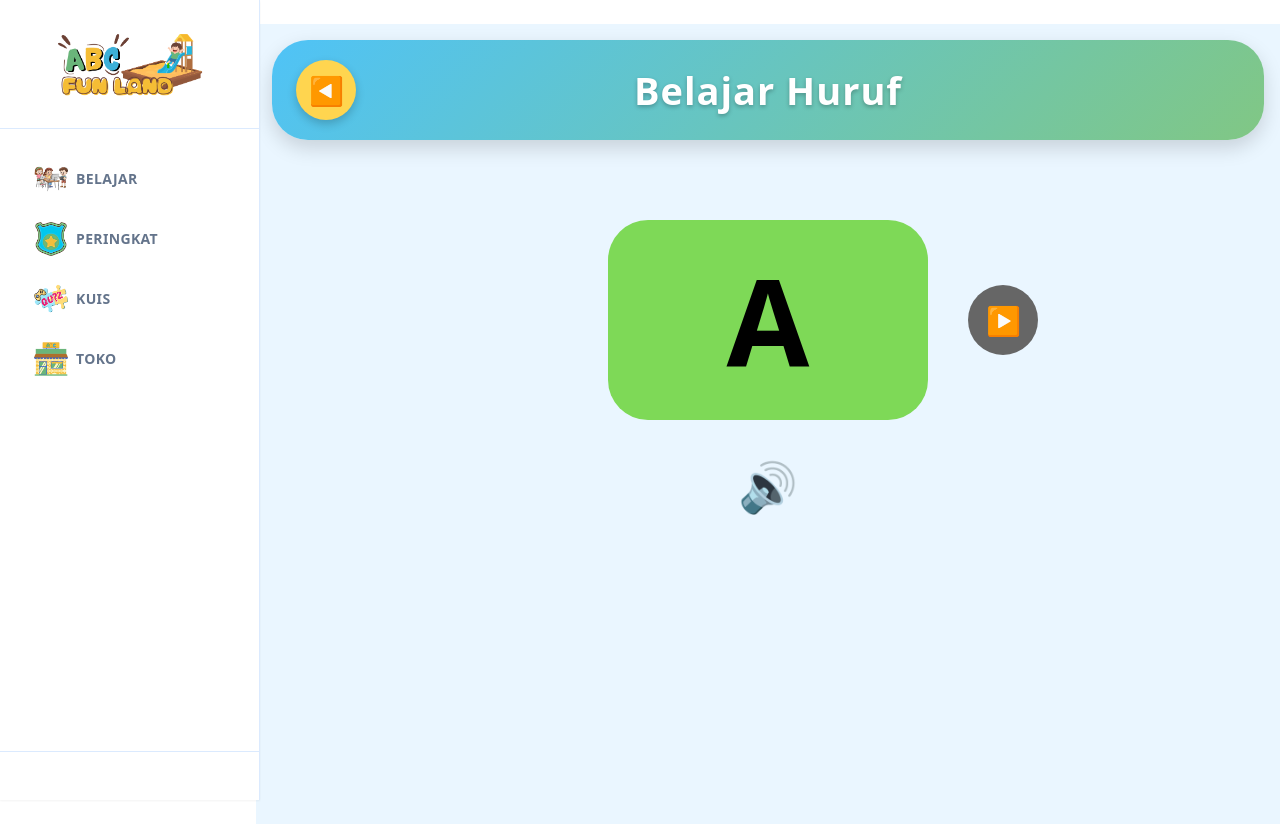
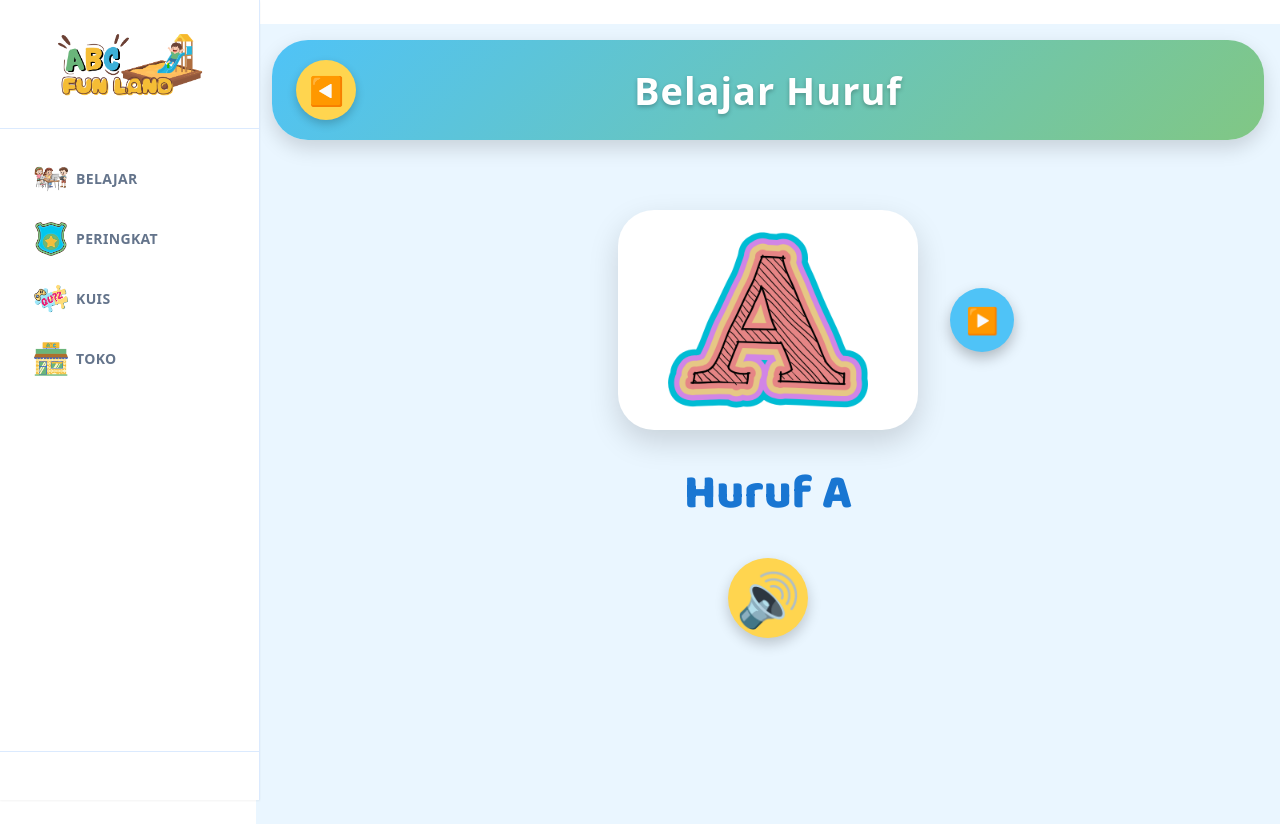
Before and after one commit to Puturahmaa7/https---github.com-utrhmaa-ABCFunLand, a Next.js app in the folder abcfunlearn/: page /learn/belajar_huruf/detail_huruf in a window 1280 px wide. Built offline with nearby package versions, Linux system fonts and the light colour scheme.

Commit message:
edit detail huruf

```diff
--- a/abcfunlearn/app/(loginUser)/learn/belajar_huruf/detail_huruf/page.tsx
+++ b/abcfunlearn/app/(loginUser)/learn/belajar_huruf/detail_huruf/page.tsx
@@ -1,6 +1,7 @@
 "use client";
 
 import { useSearchParams, useRouter } from "next/navigation";
+import Image from "next/image";
 
 export default function DetailHurufPage() {
   const params = useSearchParams();
@@ -22,19 +23,19 @@ export default function DetailHurufPage() {
   return (
     <div
       style={{
-        marginTop: "40px",
+        marginTop: "30px",
         display: "flex",
         flexDirection: "column",
         alignItems: "center",
-        gap: "30px",
+        gap: "28px",
       }}
     >
-      {/* PANAH + HURUF */}
+      {/* PANAH + GAMBAR HURUF */}
       <div
         style={{
           display: "flex",
           alignItems: "center",
-          gap: "40px",
+          gap: "32px",
         }}
       >
         {/* PANAH KIRI */}
@@ -43,25 +44,30 @@ export default function DetailHurufPage() {
             ◀
           </button>
         ) : (
-          <div style={{ width: "70px" }} />
+          <div style={{ width: "64px" }} />
         )}
 
-        {/* HURUF BESAR */}
+        {/* GAMBAR HURUF */}
         <div
           style={{
-            backgroundColor: "#7ED957",
-            width: "320px",
-            height: "200px",
-            borderRadius: "40px",
+            width: "300px",
+            height: "220px",
+            borderRadius: "36px",
+            backgroundColor: "#FFFFFF",
             display: "flex",
             alignItems: "center",
             justifyContent: "center",
-            fontSize: "120px",
-            fontWeight: "800",
-            userSelect: "none",
+            boxShadow: "0 12px 30px rgba(0,0,0,0.15)",
           }}
         >
-          {huruf}
+          <Image
+            src={`/huruf/${huruf}.png`}
+            alt={`Huruf ${huruf}`}
+            width={200}
+            height={200}
+            style={{ objectFit: "contain" }}
+            priority
+          />
         </div>
 
         {/* PANAH KANAN */}
@@ -70,18 +76,35 @@ export default function DetailHurufPage() {
             ▶
           </button>
         ) : (
-          <div style={{ width: "70px" }} />
+          <div style={{ width: "64px" }} />
         )}
+      </div>
+
+      {/* TEKS HURUF */}
+      <div
+        style={{
+          fontFamily: "var(--font-baloo)",
+          fontSize: "48px",
+          fontWeight: "800",
+          color: "#1976D2",
+        }}
+      >
+        Huruf {huruf}
       </div>
 
       {/* TOMBOL SUARA */}
       <button
         style={{
-          fontSize: "48px",
-          background: "none",
+          fontSize: "52px",
+          backgroundColor: "#FFD54F",
           border: "none",
+          borderRadius: "50%",
+          width: "80px",
+          height: "80px",
           cursor: "pointer",
+          boxShadow: "0 6px 14px rgba(0,0,0,0.2)",
         }}
+        aria-label="Putar suara"
       >
         🔊
       </button>
@@ -90,12 +113,13 @@ export default function DetailHurufPage() {
 }
 
 const panahStyle: React.CSSProperties = {
-  width: "70px",
-  height: "70px",
+  width: "64px",
+  height: "64px",
   borderRadius: "50%",
-  backgroundColor: "#666",
+  backgroundColor: "#4FC3F7", // biru cerah
   color: "#fff",
-  fontSize: "28px",
+  fontSize: "26px",
   border: "none",
   cursor: "pointer",
+  boxShadow: "0 6px 14px rgba(0,0,0,0.25)",
 };
```
